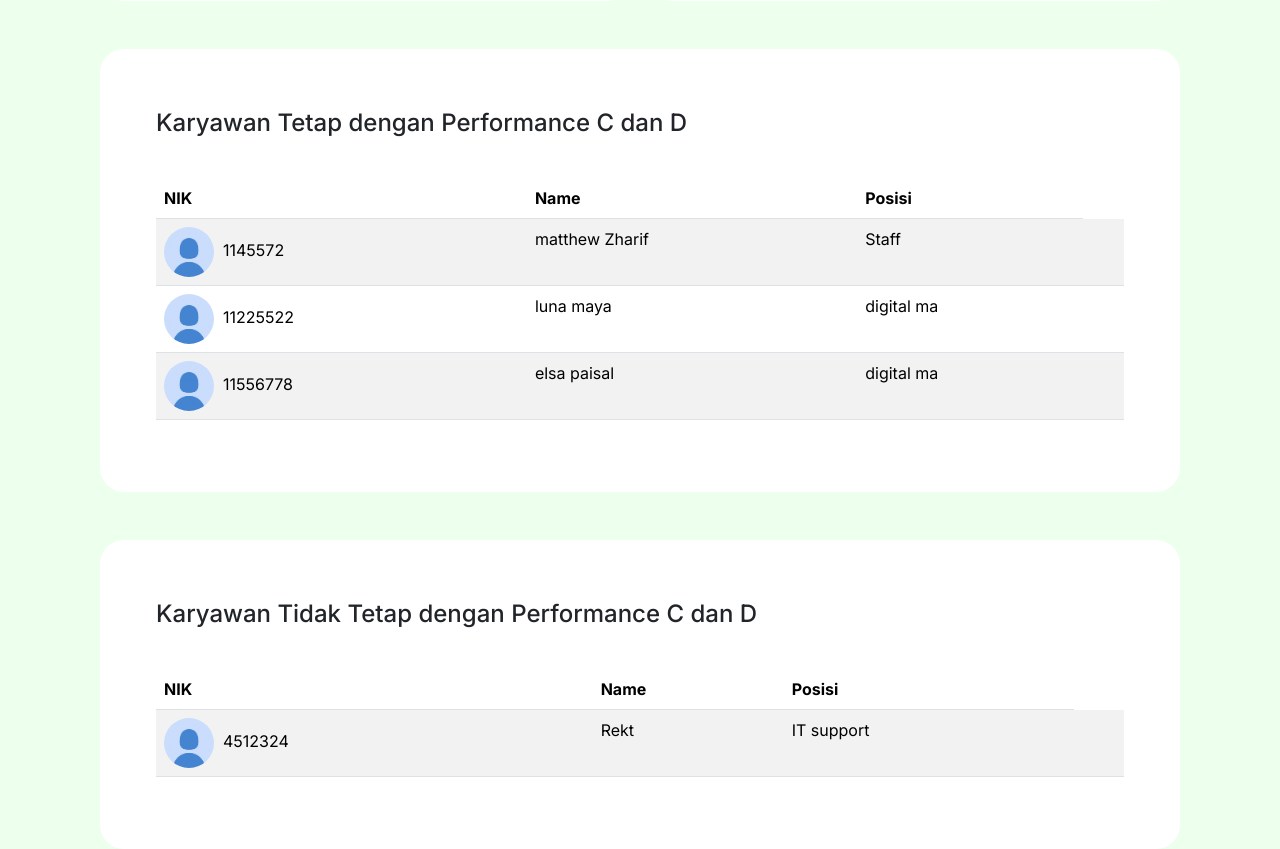
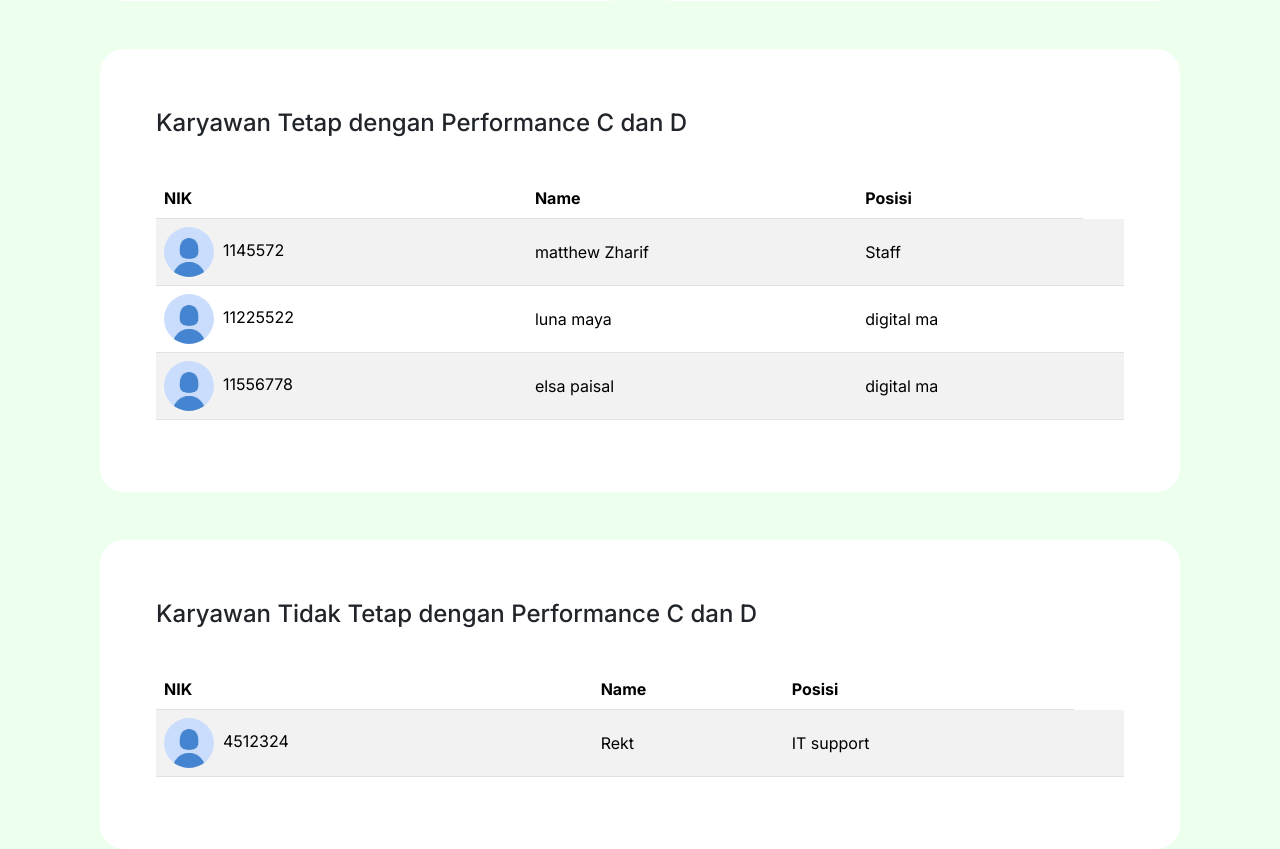
Before and after one commit to Rinkuu253/praktek-web-uts, a PHP site: page / in a window 1280 px wide. Shown: the part 1430-2279 px from the top of the page. Run offline with PHP 8.4, Linux system fonts and the light colour scheme; data comes from the database, SQL or seed files in the repository; some libraries are stand-ins or nearby versions.

Commit message:
tengahin table

```diff
--- a/index.php
+++ b/index.php
@@ -232,7 +232,7 @@ include "sqlConnect.php"
             </div>
           </div>
         </div>
-        <div class="table-responsive p-3">
+        <div class="table-responsive p-3" >
           <table class="table table-striped">
             <thead>
               <tr>
@@ -265,8 +265,8 @@ include "sqlConnect.php"
                   } ?>" style="width:50px;height:50px;">
                       &nbsp;<?php echo $row['nik']; ?>
                     </td>
-                    <td><?php echo $row['nama']; ?></td>
-                    <td><?php echo $row['position']; ?></td>
+                    <td style="vertical-align: middle; "><?php echo $row['nama']; ?></td>
+                    <td style="vertical-align: middle; "><?php echo $row['position']; ?></td>
                     <td>
 
 
@@ -289,8 +289,8 @@ include "sqlConnect.php"
             </div>
           </div>
         </div>
-        <div class="table-responsive p-3">
-          <table class="table table-striped">
+        <div class="table-responsive p-3" >
+          <table class="table table-striped" >
             <thead>
               <tr>
                 <th>NIK</th>
@@ -308,7 +308,7 @@ include "sqlConnect.php"
                 while ($row = mysqli_fetch_assoc($result)) {
               ?>
                   <tr>
-                    <td>
+                    <td >
                       <img class="img-fluid rounded-circle" src="
                   <?php if ($row['foto']) {
                     $filePath = "databaseFoto/" . $row['foto'];
@@ -322,8 +322,8 @@ include "sqlConnect.php"
                   } ?>" style="width:50px;height:50px;">
                       &nbsp;<?php echo $row['nik']; ?>
                     </td>
-                    <td><?php echo $row['nama']; ?></td>
-                    <td><?php echo $row['position']; ?></td>
+                    <td style="vertical-align: middle; "><?php echo $row['nama']; ?></td>
+                    <td style="vertical-align: middle; "><?php echo $row['position']; ?></td>
                     <td>
 
 
--- a/style.css
+++ b/style.css
@@ -66,7 +66,7 @@ h1 {
 }
 
 
-.jumlah-karyawan, .performa-karyawan, .table-respon {
+.jumlah-karyawan, .performa-karyawan{
     display: flex;
     flex-direction: column;
     margin: 100px 0 100px 0;
```
